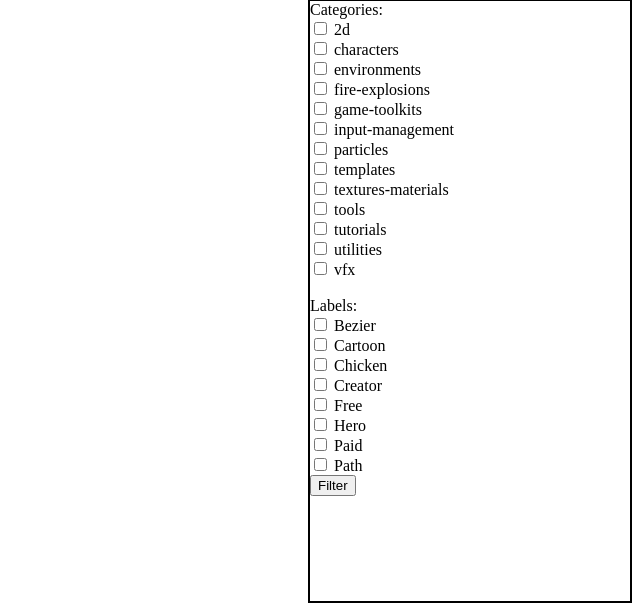
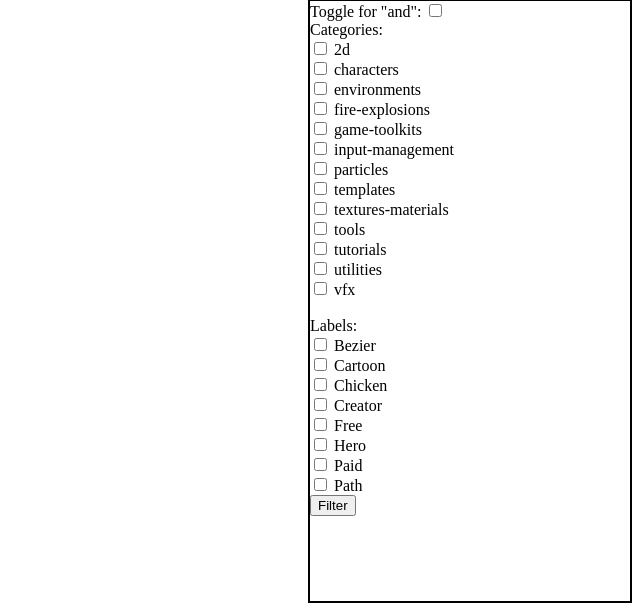
Before and after one commit to willdiroll/UnityAssetStore, a Django app: page / in a window 1280 px wide. Shown: the part 3194-3797 px from the top of the page, without its empty margins (640-1280 px from the left). Run offline with Django 4.2, Linux system fonts and the light colour scheme; data comes from the database, SQL or seed files in the repository.

Commit message:
Adjusted filter functionality
Made interaction between categories and labels an "and" relationship, added a way of checking whether there was nothing checked in either section (indicating to ignore that section instead of "and"-ing still), and added a toggle that allows the user to search categories and labels by "and" instead of "or".

```diff
--- a/UnityAssetStore/UAS/settings.py
+++ b/UnityAssetStore/UAS/settings.py
@@ -79,8 +79,8 @@ DATABASES = {
     'default': {
         'ENGINE': 'django.db.backends.postgresql_psycopg2',
         'NAME': 'uas',
-        'USER': 'lainey',
-        'PASSWORD': 'test',
+        'USER': 'postgres',
+        'PASSWORD': 'postgres',
         'HOST': 'localhost',
         'PORT': '',
     }
--- a/UnityAssetStore/main/scraper.py
+++ b/UnityAssetStore/main/scraper.py
@@ -87,7 +87,7 @@ def webdriver_settings():
 									# https://github.com/mozilla/geckodriver/releases
 									# Then, move geckodriver into a $PATH directory
 									#			e.g. usr/local/bin
-	op.headless = False		# Can change this to True to avoid opening FireFox window
+	op.headless = True		# Can change this to True to avoid opening FireFox window
 
 	# Miscellaneous settings to make the webdriver run a bit faster
 	warnings.filterwarnings("ignore", category=DeprecationWarning)
--- a/UnityAssetStore/main/templates/main/homepage.html
+++ b/UnityAssetStore/main/templates/main/homepage.html
@@ -59,6 +59,7 @@
 
     <div class="all_filters">
         <form method="post" action="/home/">
+			Toggle for "and": <input type="checkbox" name="and_toggle" /> <br />
             Categories: <br />
             {% for category in all_categories %}
                 {% if category in filter_categories %}
--- a/UnityAssetStore/main/views.py
+++ b/UnityAssetStore/main/views.py
@@ -18,6 +18,7 @@ def home(response):
     elif response.method == 'POST' and 'filter_assets' in response.POST:
         filter_categories = response.POST.getlist('categories[]')
         filter_labels = response.POST.getlist('labels[]')
+        and_toggle = response.POST.get('and_toggle')
 
     all_assets = Asset.objects.all()
     all_labels = Label.objects.all()
@@ -32,16 +33,40 @@ def home(response):
 
     if len(filter_categories) > 0 or len(filter_labels) > 0:
         filter_assets = []
+        filter_assets_categories = []
+        filter_assets_labels = []
+        first_run = 1
+
         for c in filter_categories:
             query_set = Category.objects.get(CategoryName = c).Assets.all()
             for ele in query_set:
-                if not ele in filter_assets: filter_assets.append(ele)
+                if and_toggle:
+                    if first_run:
+                        filter_assets_categories.append(ele)
+                    else:
+                        filter_assets_categories = [x for x in query_set if x in filter_assets_categories]
+                else:
+                    if not ele in filter_assets_categories: filter_assets_categories.append(ele)
+            first_run = 0
 
         for l in filter_labels:
             query_set = Label.objects.get(LabelName = l).Assets.all()
             for ele in query_set:
-                if not ele in filter_assets: filter_assets.append(ele)
+                if and_toggle:
+                    if first_run:
+                        filter_assets_labels.append(ele)
+                    else:
+                        filter_assets_labels = [x for x in query_set if x in filter_assets_labels]
+                else:
+                    if not ele in filter_assets_labels: filter_assets_labels.append(ele)
+            first_run = 0
 
+        if len(filter_categories) > 0 and len(filter_labels) > 0:
+            for ele in filter_assets_categories:
+                if ele in filter_assets_labels:
+                    filter_assets.append(ele)
+        else:
+            filter_assets = filter_assets_categories + filter_assets_labels
         all_assets = filter_assets
 
     return render(response, "main/homepage.html", {
```
Also changed, not shown: 1 other file.
